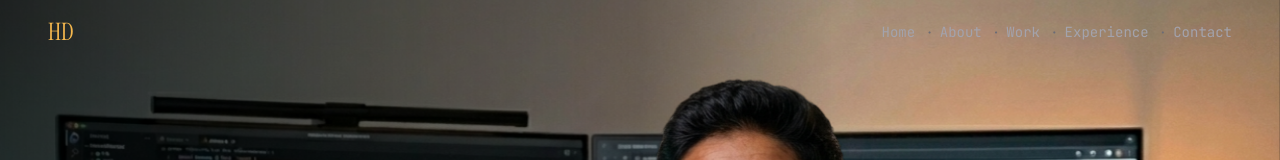
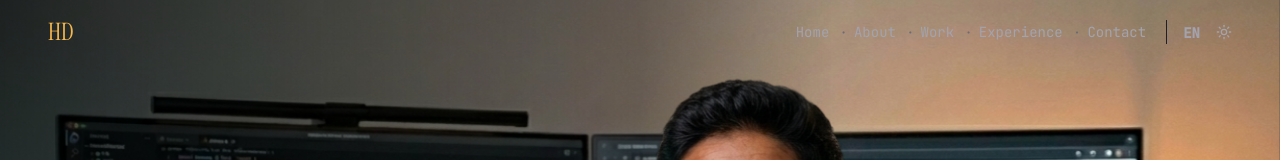
Before and after one commit to Hirushadxa/Porfolio, a React (Vite) app: page / in a window 1280 px wide. Shown: the top 160 px of the page. Built offline with nearby package versions, Linux system fonts and the light colour scheme.

Commit message:
Re-implement Light Mode and Language Switcher, fix light mode accent colors

```diff
--- a/src/components/Nav.tsx
+++ b/src/components/Nav.tsx
@@ -1,7 +1,7 @@
 import { useState, useEffect } from 'react';
 import { createPortal } from 'react-dom';
 import { AnimatePresence, motion } from 'framer-motion';
-import { Menu, X } from 'lucide-react';
+import { Menu, X, Sun, Moon } from 'lucide-react';
 import Container from './Container';
 
 const NAV_LINKS = [
@@ -16,6 +16,14 @@ export default function Nav() {
   const [scrolled, setScrolled] = useState(false);
   const [menuOpen, setMenuOpen] = useState(false);
   const [cinematicActive, setCinematicActive] = useState(true);
+
+  const [isLight, setIsLight] = useState(false);
+  const [lang, setLang] = useState('EN');
+
+  useEffect(() => {
+    if (isLight) document.documentElement.classList.add('light');
+    else document.documentElement.classList.remove('light');
+  }, [isLight]);
 
   useEffect(() => {
     const onScroll = () => {
@@ -88,6 +96,26 @@ export default function Nav() {
                 </a>
               </span>
             ))}
+
+            {/* Controls */}
+            <div className="ml-4 flex items-center gap-4 border-l border-line pl-4">
+              <button
+                type="button"
+                className="text-fg-muted transition-colors duration-200 hover:text-accent"
+                onClick={() => setLang(l => (l === 'EN' ? 'DE' : 'EN'))}
+                aria-label="Toggle Language"
+              >
+                <span className="font-mono text-sm font-bold">{lang}</span>
+              </button>
+              <button
+                type="button"
+                className="text-fg-muted transition-colors duration-200 hover:text-accent"
+                onClick={() => setIsLight(l => !l)}
+                aria-label="Toggle Theme"
+              >
+                {isLight ? <Moon className="h-4 w-4" /> : <Sun className="h-4 w-4" />}
+              </button>
+            </div>
           </div>
 
           {/* Mobile hamburger */}
@@ -140,6 +168,29 @@ export default function Nav() {
                     {link.label}
                   </motion.a>
                 ))}
+
+                <motion.div
+                  className="mt-8 flex items-center gap-6 border-t border-line pt-8"
+                  initial={{ opacity: 0, y: 16 }}
+                  animate={{ opacity: 1, y: 0 }}
+                  transition={{ delay: 0.4, duration: 0.3 }}
+                >
+                  <button
+                    type="button"
+                    className="flex items-center gap-2 font-mono text-lg text-fg-muted transition-colors duration-200 hover:text-accent"
+                    onClick={() => setLang(l => (l === 'EN' ? 'DE' : 'EN'))}
+                  >
+                    {lang}
+                  </button>
+                  <span className="text-line">|</span>
+                  <button
+                    type="button"
+                    className="flex items-center gap-2 text-fg-muted transition-colors duration-200 hover:text-accent"
+                    onClick={() => setIsLight(l => !l)}
+                  >
+                    {isLight ? <Moon className="h-6 w-6" /> : <Sun className="h-6 w-6" />}
+                  </button>
+                </motion.div>
               </div>
             </motion.div>
           )}
--- a/src/index.css
+++ b/src/index.css
@@ -20,6 +20,20 @@
   --font-display: "Instrument Serif", serif;
   --font-sans: "Inter", sans-serif;
   --font-mono: "JetBrains Mono", monospace;
+}
+
+.light {
+  --color-bg: #fdfdfc;
+  --color-surface: #f0f0eb;
+  --color-line: #e0e0d6;
+
+  --color-fg: #13131a;
+  --color-fg-muted: #4a4a52;
+  --color-fg-subtle: #8a8a93;
+
+  --color-accent: #f5b84e;
+  --color-accent-hover: #e0a33a;
+  --color-accent-dim: #cca86e;
 }
 
 /* ─── Global resets ─── */
```
